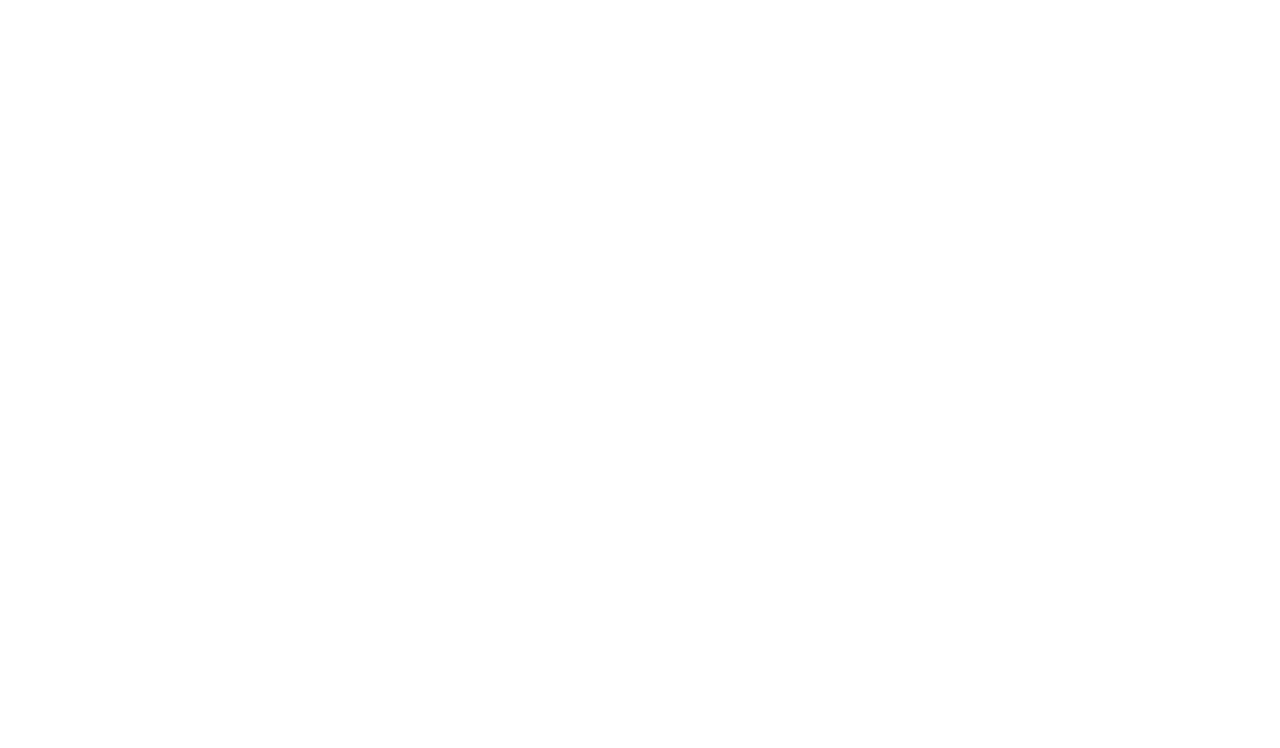
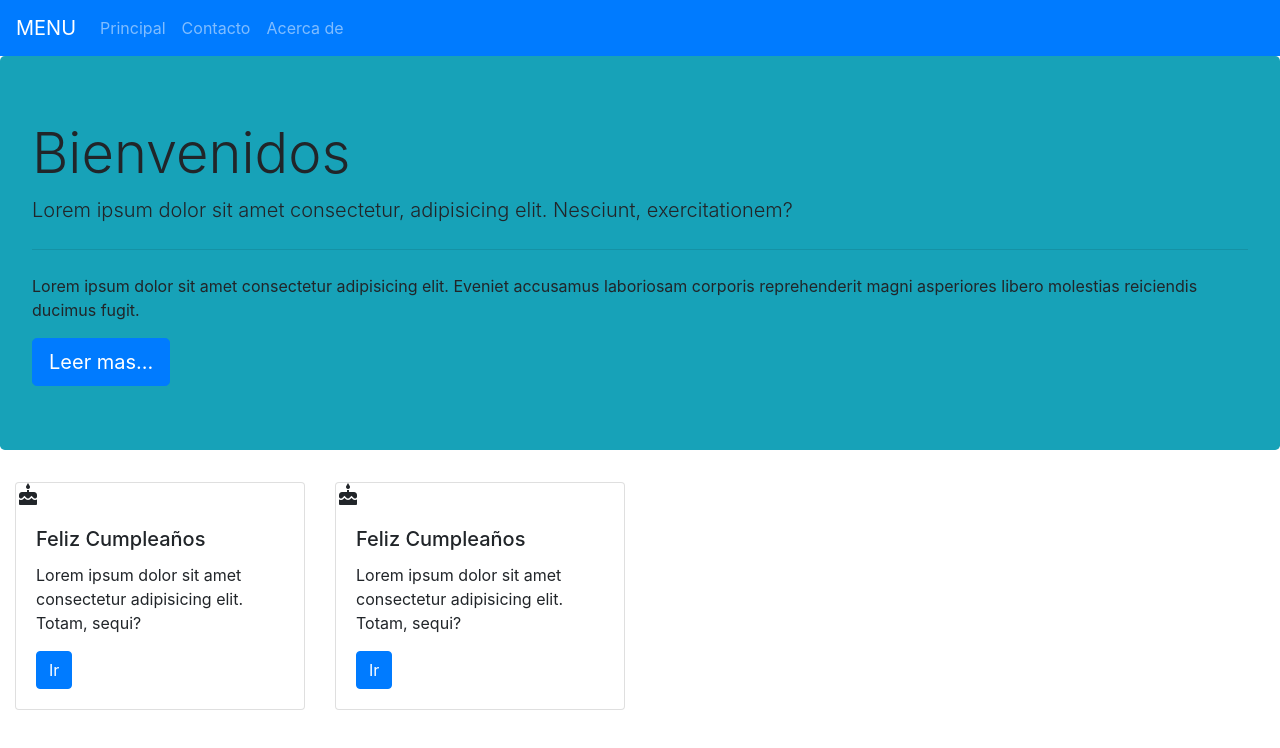
Before and after one commit to KuroMicho/web-bootstrap, a website: page bootstrap/index.html in a window 1280 px wide. Drawn offline with Linux system fonts and the light colour scheme.

Commit message:
Iniciando con Bootstrap

```diff
--- a/bootstrap/index.html
+++ b/bootstrap/index.html
@@ -1,15 +1,70 @@
 <!DOCTYPE html>
 <html lang="en">
+
 <head>
     <meta charset="UTF-8">
     <meta name="viewport" content="width=device-width, initial-scale=1.0">
     <meta http-equiv="X-UA-Compatible" content="ie=edge">
     <title>Document</title>
     <link rel="stylesheet" href="./css/bootstrap.css">
+    <link href="https://fonts.googleapis.com/icon?family=Material+Icons" rel="stylesheet">
+
 </head>
+
 <body>
+
+    <nav class="navbar navbar-dark bg-primary navbar-expand-lg">
+        <a class="navbar-brand" href="#">MENU</a>
+        <div class="collapse navbar-collapse">
+            <div class="navbar-nav">
+                <a href="index2.html" class="nav-item nav-link">Principal</a>
+                <a href="index2.html" class="nav-item nav-link">Contacto</a>
+                <a href="index2.html" class="nav-item nav-link">Acerca de</a>
+
+            </div>
+        </div>
+    </nav>
+    <div class="jumbotron bg-info">
+        <h1 class="display-4">Bienvenidos</h1>
+        <p class="lead">Lorem ipsum dolor sit amet consectetur, adipisicing elit. Nesciunt, exercitationem?</p>
+        <hr class="my-4">
+        <p>Lorem ipsum dolor sit amet consectetur adipisicing elit. Eveniet accusamus laboriosam corporis reprehenderit
+            magni asperiores libero molestias reiciendis ducimus fugit.</p>
+        <a class="btn btn-primary btn-lg" href="#" role="button">Leer mas...</a>
+    </div>
+
+    <div class="container-fluid">
+        <div class="row">
+            <div class="col-sm-3">
+                <div class="card">
+                    <!--<<img src="..." class="card-img-top" alt="...">> -->
+                    <i class="material-icons">cake</i>
+                    <div class="card-body">
+                        <h5 class="card-title">Feliz Cumpleaños</h5>
+                        <p class="card-text">Lorem ipsum dolor sit amet consectetur adipisicing elit. Totam, sequi?</p>
+                        <a href="#" class="btn btn-primary">Ir</a>
+                    </div>
+                </div>
+            </div>
+            <div class="col-sm-3">
+                <div class="card">
+                    <!--<<img src="..." class="card-img-top" alt="...">> -->
+                    <i class="material-icons">cake</i>
+                    <div class="card-body">
+                        <h5 class="card-title">Feliz Cumpleaños</h5>
+                        <p class="card-text">Lorem ipsum dolor sit amet consectetur adipisicing elit. Totam, sequi?</p>
+                        <a href="#" class="btn btn-primary">Ir</a>
+                    </div>
+
+
+                </div>
+            </div>
+        </div>
+    </div>
+
 
 
 
 </body>
+
 </html>
```
Also changed, not shown: bootstrap/index2.html (added, +12 -0 lines).
